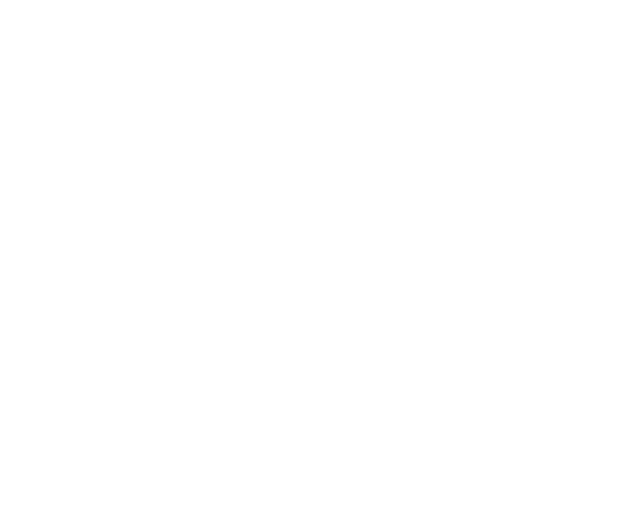
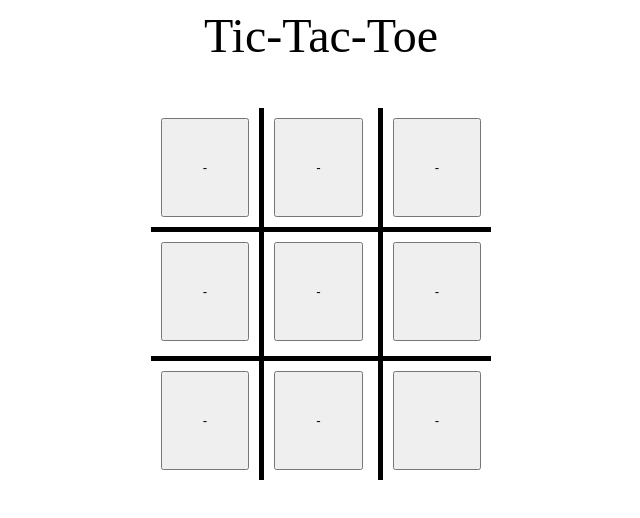
Before and after one commit to ChristianIsaacTran/tic-tac-toe-TOP, a plain HTML site: page index.html in a window 1280 px wide. Shown: the whole page, without its empty margins (319-959 px from the left). Drawn offline with Linux system fonts and the light colour scheme.

Commit message:
Finished DOM IIFE Module for DOM manipulation
Coded the DOM module to make buttons based on
the gameboard array, and playturns anytime the
button is pressed with the button handler, and
it deletes the current game board and updates it
to the new one with the player's token. Also
added a div to hold the button for styling
the lines in between. Need to add more
styling and additional functionalities
as stated in the odin project assignment.

```diff
--- a/index.html
+++ b/index.html
@@ -7,7 +7,7 @@
     <link rel="stylesheet" href="style/style.css">
 </head>
 <body>
-
+    <div class="header">Tic-Tac-Toe</div>
     <script src="javascript/script.js"></script>
 </body>
 </html>
--- a/javascript/script.js
+++ b/javascript/script.js
@@ -15,7 +15,7 @@ const gameBoard = (function () {
         for (let i = 0; i < boardRow; i++) {
             board[i] = []; //Add a row for each index
             for (let j = 0; j < boardCol; j++) {
-                board[i].push(""); //For each row, add an empty string to represent the columns
+                board[i].push("-"); //For each row, add an empty string to represent the columns
             }
         }
     };
@@ -82,7 +82,7 @@ const gameRunner = (function (playerName1 = "player 1", playerName2 = "player 2"
             gameBoard.displayCurrentBoard();
             return;
         }
-        if(checkTie(getCurrentPlayer.token)) { //Check if we have a tie, display message and stop execution.
+        if (checkTie(getCurrentPlayer.token)) { //Check if we have a tie, display message and stop execution.
             console.log("Too bad! It's a tie! No one wins.");
             gameBoard.displayCurrentBoard();
             return;
@@ -94,7 +94,7 @@ const gameRunner = (function (playerName1 = "player 1", playerName2 = "player 2"
 
     //Check for if the space is available for marking or not
     const checkSpaceAvail = (row, column) => {
-        if (board[row][column] === "") {
+        if (board[row][column] === "-") {
             return true; //If the space is empty, return true
         }
         else {
@@ -146,8 +146,8 @@ const gameRunner = (function (playerName1 = "player 1", playerName2 = "player 2"
 
     //Check if all the spaces are filled, that means it is a tie because our win condition above would've dictated if there was a winner or not already.
     const checkTie = (playerToken) => {
-        for(let i = 0; i < board.length; i++){
-            if(board[i].includes("")){
+        for (let i = 0; i < board.length; i++) {
+            if (board[i].includes("-")) {
                 return false;
             }
         }
@@ -171,9 +171,54 @@ controller to manipulate our DOM so we can make this a module as
 well.
 */
 const displayControl = (function () {
+    const gameBoardDiv = document.createElement("div");
+    gameBoardDiv.setAttribute("class", "main-board");
+    const body = document.querySelector("body");
+    const board = gameBoard.getBoard();
 
+    //Reads the current display of the board and makes buttons on them, added it to the gameBoardDiv and added that to the body
+    const renderGameBoard = () => {
+        for (let i = 0; i < board.length; i++) {
+            for (let j = 0; j < board.length; j++) {
+                const buttonContainer = document.createElement("div");
+                const createButton = document.createElement("button");
+                createButton.setAttribute("data-row", `${i}`); //Add data-attribute to pass to playTurn method in event handler
+                createButton.setAttribute("data-column", `${j}`);
+                buttonContainer.setAttribute("data-row", `${i}`); //Add data-attribute to button-container for styling purposes
+                buttonContainer.setAttribute("data-column", `${j}`);
+                createButton.setAttribute("class", "game-button");
+                createButton.textContent = board[i][j];
+                createButton.addEventListener("click", buttonEventHandler);
+                buttonContainer.setAttribute("class","button-container")
+                buttonContainer.appendChild(createButton);
+                gameBoardDiv.appendChild(buttonContainer);
+            }
+        }
 
+        body.appendChild(gameBoardDiv);
+    };
 
+    //Initial render when game starts
+    renderGameBoard();
 
+    //Add an event listener handler function that uses the game logic that we programmed earlier
+    /*
+    1.play turn when button is clicked
+    2.destroy the current board to display the new one
+    3.re-render the visual board with the new values and display
+    */
+    function buttonEventHandler() {
+        gameRunner.playTurn(this.getAttribute("data-row"), this.getAttribute("data-column"));
+        destroyCurrentDisplay();
+        renderGameBoard();
+    }
+
+    //Add a destroy function to destroy the previous display
+    const destroyCurrentDisplay = () => {
+        const buttonList = document.querySelectorAll(".button-container");
+        for(button of buttonList){
+            button.remove();
+        }
+    };
 
 })();
--- a/style/style.css
+++ b/style/style.css
@@ -0,0 +1,48 @@
+*,
+*::before,
+*::after {
+    box-sizing: border-box;
+}
+
+body {
+    display: grid;
+    grid-template-rows: 100px 1fr;
+    justify-content: center;
+}
+
+.header {
+    text-align: center;
+    font-size: 3rem;
+}
+
+.main-board {
+    justify-self: center;
+    display: grid;
+    grid-template-rows: repeat(3, 1fr);
+    grid-template-columns: repeat(3, 1fr);
+
+}
+
+.button-container {
+    padding: 10px;
+}
+
+.game-button {
+    padding: 40px;
+}
+
+.button-container[data-row="0"] {
+    border-bottom: 5px black solid;
+}
+
+.button-container[data-column="0"] {
+    border-right: 5px black solid;
+}
+
+.button-container[data-column="2"] {
+    border-left: 5px black solid;
+}
+
+.button-container[data-row="2"] {
+    border-top: 5px black solid;
+}
```
